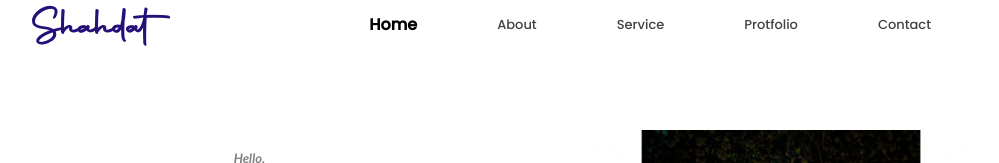
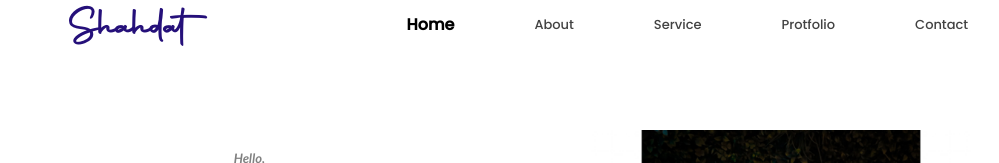
Before and after one commit to MaheeHUB/protfolio-work, a plain HTML site: page index.html in a window 1280 px wide. Shown: the top 163 px of the page, without its empty margins (117-1116 px from the left). Drawn offline with Linux system fonts and the light colour scheme; a web font is replaced by a local one.

Commit message:
protfolio

```diff
--- a/assist/css/style.css
+++ b/assist/css/style.css
@@ -24,6 +24,8 @@
 /* Header section start */
 .header {
     height: 50px;
+    display: flex;
+    justify-content: center;
 }
 
 .header ul {
@@ -86,7 +88,7 @@
 .content {
     height: 500px;
     display: flex;
-
+    justify-content: center;
 }
 
 /* icon start */
```
